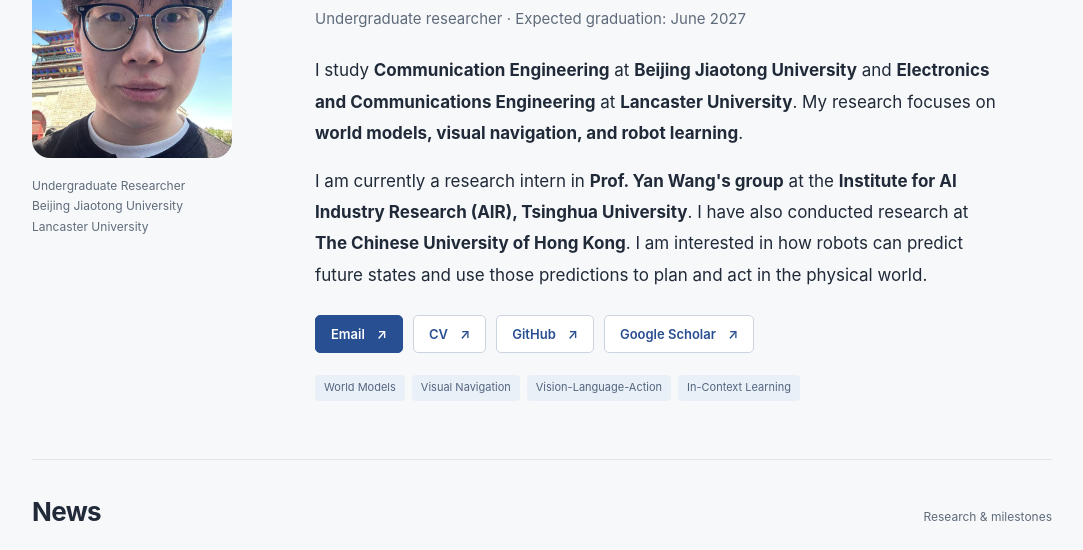
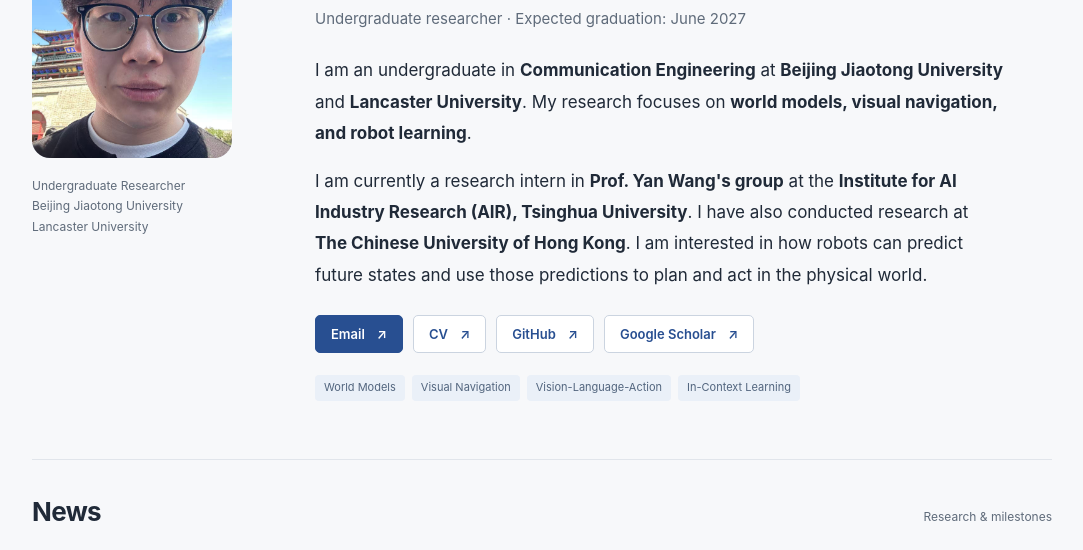
Before and after one commit to yifei05yang/yifei05yang.github.io, a plain HTML site: page index.html in a window 1280 px wide. Shown: the part 250-800 px from the top of the page, without its empty margins (98-1181 px from the left). Drawn offline with Linux system fonts and the light colour scheme.

Commit message:
Describe both undergraduate programmes as Communication Engineering in bio

```diff
--- a/index.html
+++ b/index.html
@@ -53,7 +53,7 @@
   <section class="hero" id="about" aria-labelledby="name">
     <aside class="profile"><img class="portrait" src="assets/yifei-yang.jpg" alt="Yifei Yang" width="1279" height="1706" fetchpriority="high"><p class="location">Undergraduate Researcher<br>Beijing Jiaotong University<br>Lancaster University</p></aside>
     <div><div class="eyebrow">Embodied AI · Robot Learning</div><h1 id="name">Yifei Yang <span class="chinese" lang="zh-CN">杨逸飞</span></h1><p class="role">Undergraduate researcher · Expected graduation: June 2027</p>
-      <p class="intro">I study <strong>Communication Engineering</strong> at <strong>Beijing Jiaotong University</strong> and <strong>Electronics and Communications Engineering</strong> at <strong>Lancaster University</strong>. My research focuses on <strong>world models, visual navigation, and robot learning</strong>.</p>
+      <p class="intro">I am an undergraduate in <strong>Communication Engineering</strong> at <strong>Beijing Jiaotong University</strong> and <strong>Lancaster University</strong>. My research focuses on <strong>world models, visual navigation, and robot learning</strong>.</p>
       <p class="intro">I am currently a research intern in <strong>Prof. Yan Wang's group</strong> at the <strong>Institute for AI Industry Research (AIR), Tsinghua University</strong>. I have also conducted research at <strong>The Chinese University of Hong Kong</strong>. I am interested in how robots can predict future states and use those predictions to plan and act in the physical world.</p>
       <div class="links"><a class="button primary" href="mailto:yifei05.yang@gmail.com">Email <span aria-hidden="true">↗</span></a><a class="button" href="assets/CV_Yifei_Yang.pdf?v=20261015-151434" target="_blank" rel="noopener">CV <span aria-hidden="true">↗</span></a><a class="button" href="https://github.com/yifei05yang" target="_blank" rel="noopener">GitHub <span aria-hidden="true">↗</span></a><a class="button" href="https://scholar.google.com/citations?user=BIMMsDwAAAAJ&amp;hl=en" target="_blank" rel="noopener">Google Scholar <span aria-hidden="true">↗</span></a></div>
       <div class="interests" aria-label="Research interests"><span class="tag">World Models</span><span class="tag">Visual Navigation</span><span class="tag">Vision-Language-Action</span><span class="tag">In-Context Learning</span></div>
```
